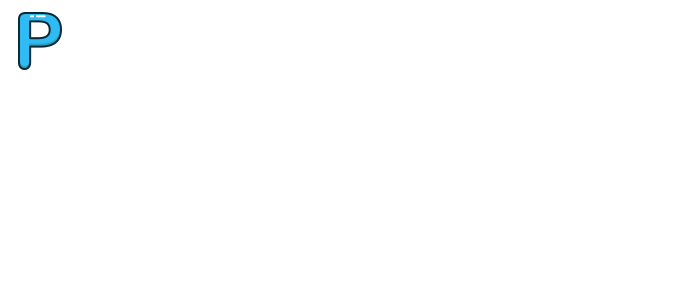
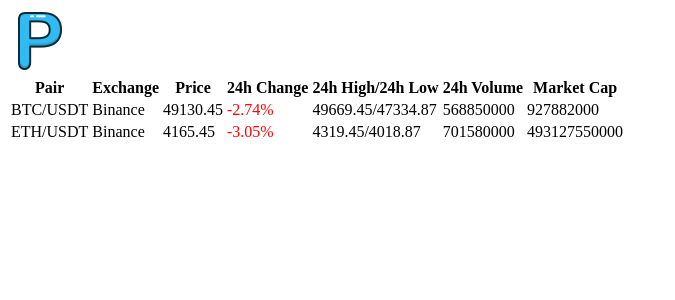
Before and after one commit to anthony-mi/poser, an Angular app: page /pairs in a window 1280 px wide. Before the commit this address led to /. Shown: the top 300 px of the page, without its empty margins (0-675 px from the left). Built offline with nearby package versions, Linux system fonts and the light colour scheme.

Commit message:
Create pairs list component

```diff
--- a/package.json
+++ b/package.json
@@ -35,6 +35,7 @@
     "karma-coverage": "~2.0.3",
     "karma-jasmine": "~4.0.0",
     "karma-jasmine-html-reporter": "~1.7.0",
+    "shallow-render": "^12.0.1",
     "typescript": "~4.4.3"
   }
 }
--- a/src/app/app-routing.module.ts
+++ b/src/app/app-routing.module.ts
@@ -1,12 +1,14 @@
 import { NgModule } from '@angular/core';
 import { RouterModule, Routes } from '@angular/router';
+import { PairsListComponent } from './components/pairs-list/pairs-list.component';
 import { PositionDetailsComponent } from './components/position-details/position-details.component';
 import { PositionsListComponent } from './components/positions-list/positions-list.component';
 
 const routes: Routes = [
   { path: '', redirectTo: '/positions', pathMatch: 'full' },
   { path: 'positions', component: PositionsListComponent },
-  { path: 'position/:id', component: PositionDetailsComponent }
+  { path: 'position/:id', component: PositionDetailsComponent },
+  { path: 'pairs', component: PairsListComponent }
 ];
 
 @NgModule({
--- a/src/app/app.module.ts
+++ b/src/app/app.module.ts
@@ -6,12 +6,14 @@ import { AppComponent } from './app.component';
 import { PositionsListComponent } from './components/positions-list/positions-list.component';
 import { SharedModule } from './shared/shared.module';
 import { PositionDetailsComponent } from './components/position-details/position-details.component';
+import { PairsListComponent } from './components/pairs-list/pairs-list.component';
 
 @NgModule({
   declarations: [
     AppComponent,
     PositionsListComponent,
-    PositionDetailsComponent
+    PositionDetailsComponent,
+    PairsListComponent
   ],
   imports: [
     BrowserModule,
--- /dev/null
+++ b/src/app/components/pairs-list/pairs-list.component.html
@@ -0,0 +1,28 @@
+<div class="container">
+    <div class="table-wrapper">
+        <table class="table table-striped table-hover">
+            <thead>
+                <tr>
+                    <th>Pair</th>
+                    <th>Exchange</th>
+                    <th>Price</th>
+                    <th>24h Change</th>
+                    <th>24h High/24h Low</th>
+                    <th>24h Volume</th>
+                    <th>Market Cap</th>
+                </tr>
+            </thead>
+            <tbody>
+                <tr *ngFor="let pair of pairs$ | async">
+                    <td>{{pair.base.symbol}}/{{pair.quote.symbol}}</td>
+                    <td>{{pair.exchange.name}}</td>
+                    <td>{{pair.price}}</td>
+                    <td [style]="{color: pair._24hChange > 0 ? 'green' : 'red'}">{{pair._24hChange}}%</td>
+                    <td>{{pair._24hHigh}}/{{pair._24hLow}}</td>
+                    <td>{{pair._24hVolume}}</td>
+                    <td>{{pair.marketCap}}</td>
+                </tr>
+            </tbody>
+        </table>
+    </div>
+</div>
--- /dev/null
+++ b/src/app/components/pairs-list/pairs-list.component.ts
@@ -0,0 +1,20 @@
+import { Component, OnInit } from '@angular/core';
+import { Observable } from 'rxjs';
+import { PairMarketData } from 'src/app/domain/pair-market-data';
+import { PairsService } from 'src/app/services/pairs.service';
+
+@Component({
+  selector: 'app-pairs-list',
+  templateUrl: './pairs-list.component.html',
+  styleUrls: ['./pairs-list.component.css']
+})
+export class PairsListComponent implements OnInit {
+  pairs$!: Observable<PairMarketData[]>;
+
+  constructor(private readonly pairsService: PairsService) { }
+
+  ngOnInit(): void {
+    this.pairs$ = this.pairsService.pairs;
+  }
+
+}
```
Also changed, not shown: src/app/components/pairs-list/pairs-list.component.css (added), 2 other files (tests, documents, lock files or other folders).
